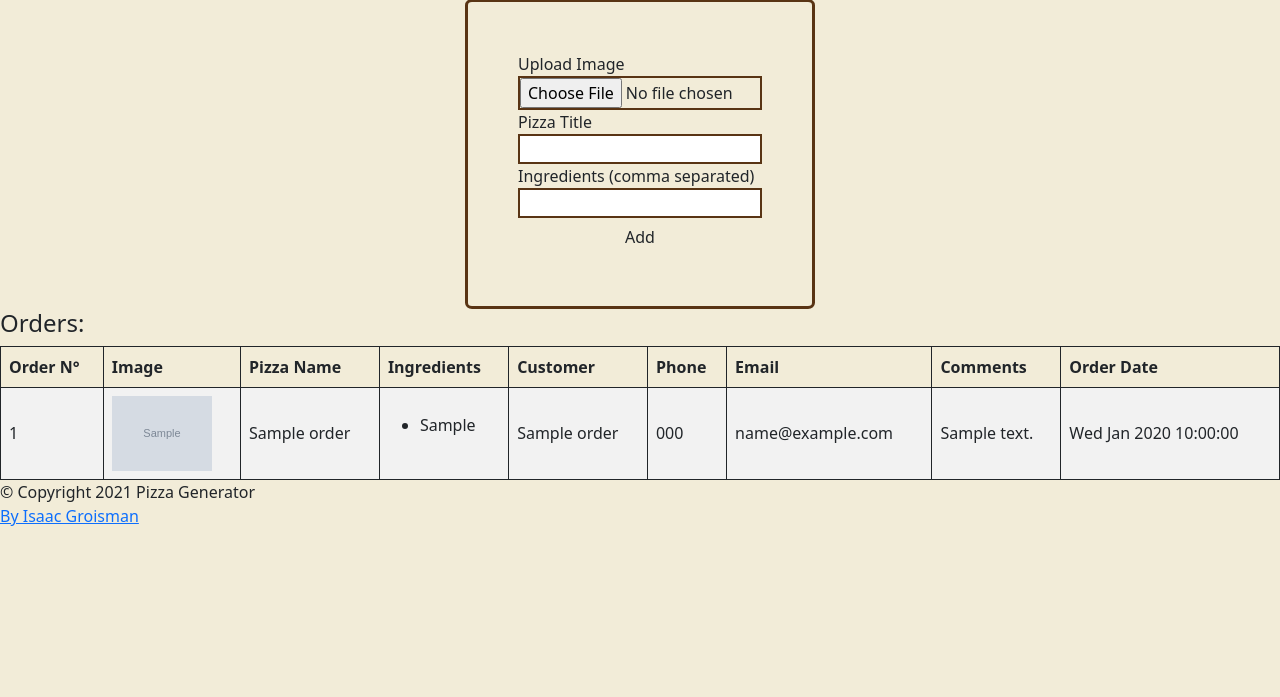
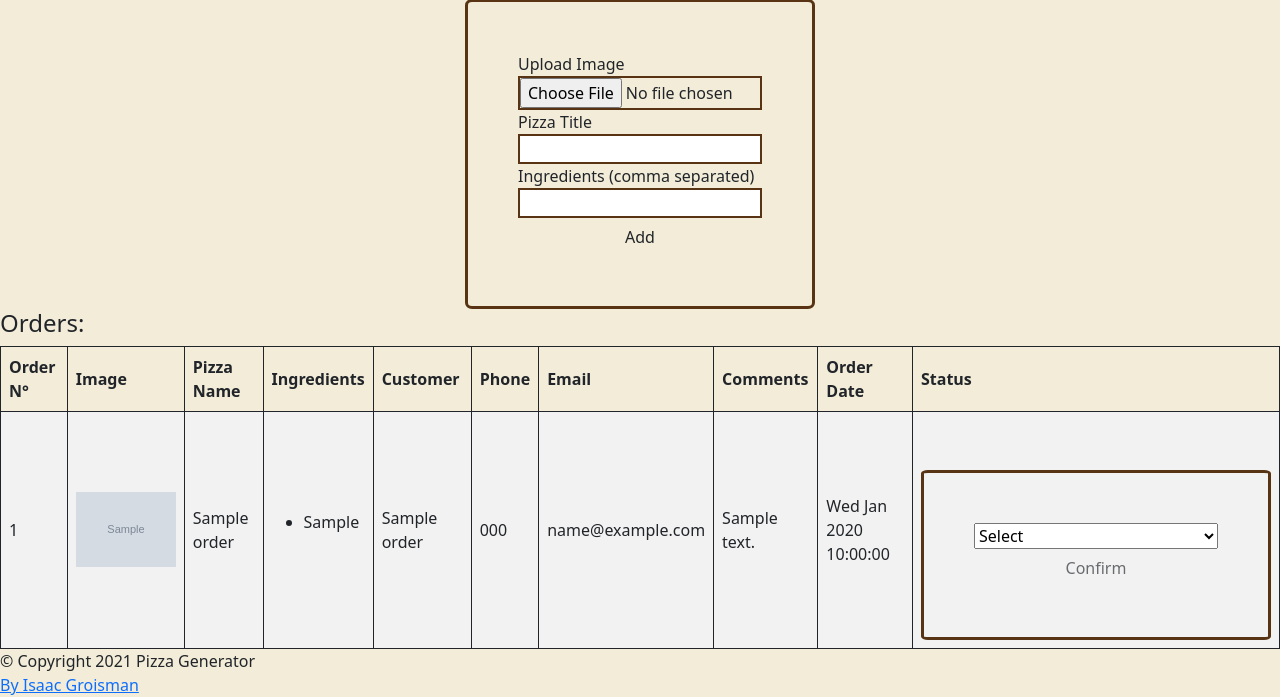
Before and after one commit to Grois333/pizzagenerator, a PHP site: page /dashboard.php in a window 1280 px wide. Shown: the part 358-1055 px from the top of the page. Before the commit the page ends 884 px from the top, so only its background shows below. Run offline with PHP 8.4, Linux system fonts and the light colour scheme; the visitor is signed in with stand-in values (Sample User, id 1); tables that the repository leaves empty hold one stand-in row (values such as "Sample post"); grey boxes marked "Sample" are stand-in pictures; some web fonts are replaced.

Commit message:
get order status js and php

```diff
--- a/assets/js/details.js
+++ b/assets/js/details.js
@@ -39,4 +39,100 @@ $(document).ready(function() {
 
     });
 
+
+    //Confirm Order Status Submit Button
+
+    $('.confirmOrderForm').each(function(){
+      console.info(this)
+
+      //Access this button and disable it
+      let thisButton = $(this).find(".confirmOrder")[0];
+      console.log(thisButton);
+      $(thisButton).prop('disabled', 'disabled');
+
+      //Access Select Input
+      let sel = $(this).find("select");
+      console.log(sel);
+
+      //Access select option
+      let selectedOption = $(this).find(":selected").val();
+      console.log(selectedOption);
+
+      //check selected option and return according
+      function verifyAdSettings() {
+        if (selectedOption != '' || selectedOption != 'n/a') {
+            return true;
+        } else {
+            return false
+          }
+      }
+
+      // Enable or disable confirm button
+      function updateFormEnabled() {
+        if (verifyAdSettings()) {
+          $(thisButton).prop('disabled', false);
+        } else {
+          $(thisButton).attr('disabled', 'disabled');
+        }
+      }
+
+      //Run Functions
+      $(sel).change(updateFormEnabled);
+
+
+
+
+    });
+
+
+
+
+
+    // $('.confirmOrder').attr('disabled', 'disabled');
+
+    // $(".confirmOrderForm").each(function() {
+
+    // })
+
+    // $("#statusSelect > option").each(function() {
+
+    //   function updateFormEnabled() {
+    //     if (verifyAdSettings()) {
+    //       this.prop('disabled', false);
+    //     } else {
+    //       this.attr('disabled', 'disabled');
+    //     }
+    //   }
+
+
+
+
+
+
+
+  //})
+
+
+
+
+
+    // function updateFormEnabled() {
+    //     if (verifyAdSettings()) {
+    //         $('.confirmOrder').prop('disabled', false);
+    //     } else {
+    //         $('.confirmOrder').attr('disabled', 'disabled');
+    //     }
+    // }
+
+    // function verifyAdSettings() {
+    //     if ($('.statusSelect').val() != '') {
+    //         return true;
+    //     } else {
+    //         return false
+    //     }
+    // }
+
+    // $('.statusSelect').change(updateFormEnabled);
+
+
 });
--- a/assets/query.sql
+++ b/assets/query.sql
@@ -41,3 +41,7 @@ CREATE TABLE `orders`
     PRIMARY KEY `id`(`id`),
     FOREIGN KEY(`id_of_pizza`) REFERENCES `pizzas`(`pizza_id`)
 );
+
+
+
+CONFIRM ORDERS (INCLUDE id_of_pizza and status)
--- a/dashboard.php
+++ b/dashboard.php
@@ -28,10 +28,70 @@
     mysqli_free_result($GetResult);
 
     // close connection
-    mysqli_close($db);
+    //mysqli_close($db);
 
     //Debug
     //print_r($orders);
+
+
+
+
+
+    //Confirm Orders:
+
+    //Insert in Confirmed Orders Table
+    if(isset($_POST['confirm'])){
+
+        //Sanitize
+        $id_to_confirm = mysqli_real_escape_string($db, $_POST['id_to_confirm']);
+        //print_r($id_to_confirm);
+
+        $order_status = mysqli_real_escape_string($db, $_POST['status']);
+        //print_r($order_status);
+
+        $sql = "SELECT * FROM orders WHERE id = $id_to_confirm";
+        // get the query result
+        $result = mysqli_query($db, $sql);
+        // fetch result in array format
+        $order = mysqli_fetch_assoc($result);
+        //print_r($order);
+
+
+        //Set variable values for Pizza Details
+        $order_id = $order['id'];
+        $order_pizza_id = $order['id_of_pizza'];
+        $order_image = $order['image'];
+        $order_title = $order['title'];
+        $order_ingredients = $order['ingredients'];
+        $order_customer_name = $order['customer_name'];
+        $order_phone = $order['phone'];
+        $order_email = $order['email'];
+        $order_comments = $order['comments'];
+        $order_date = $order['order_date'];
+        //print_r($order_date);
+
+
+        //Insert into Confirm Orders Table
+
+
+
+
+        // if(mysqli_query($db, $sql)){
+        //     mysqli_free_result($result);
+        //     mysqli_close($db);
+        //     //header('Location: dashboard.php');
+        // } else {
+        //     echo 'query error: '. mysqli_error($db);
+        // }
+
+
+
+    }
+
+
+
+
+    //Delete current order
 
 
 
@@ -111,6 +171,7 @@
                         <th style="border: 1px solid">Email</th>
                         <th style="border: 1px solid">Comments</th>
                         <th style="border: 1px solid">Order Date</th>
+                        <th style="border: 1px solid">Status</th>
                     </tr>
 
                     <?php foreach($orders as $order):
@@ -139,6 +200,18 @@
                             <td style="border: 1px solid"><?php echo $order['email'] ?></td>
                             <td style="border: 1px solid"><?php echo $order['comments'] ?></td>
                             <td style="border: 1px solid"><?php echo $new_date?></td>
+                            <td style="border: 1px solid">
+                                <form action="<?=$_SERVER['PHP_SELF'];?>" method="POST" class="confirmOrderForm">
+                                    <input type="hidden" name="id_to_confirm" value="<?php echo $order['id']; ?>">
+                                        <select name="status" id="statusSelect" class="statusSelect">
+                                            <option value="n/a" disabled selected>Select</option>
+                                            <option value="paid">Paid</option>
+                                            <option value="cancelled">Cancelled</option>
+                                        </select>
+                                    <input type="submit" name="confirm" value="Confirm" class="btn confirmOrder" id="confirmOrder">
+                                </form>
+                            </td>
+
                         </tr>
 
 
```
